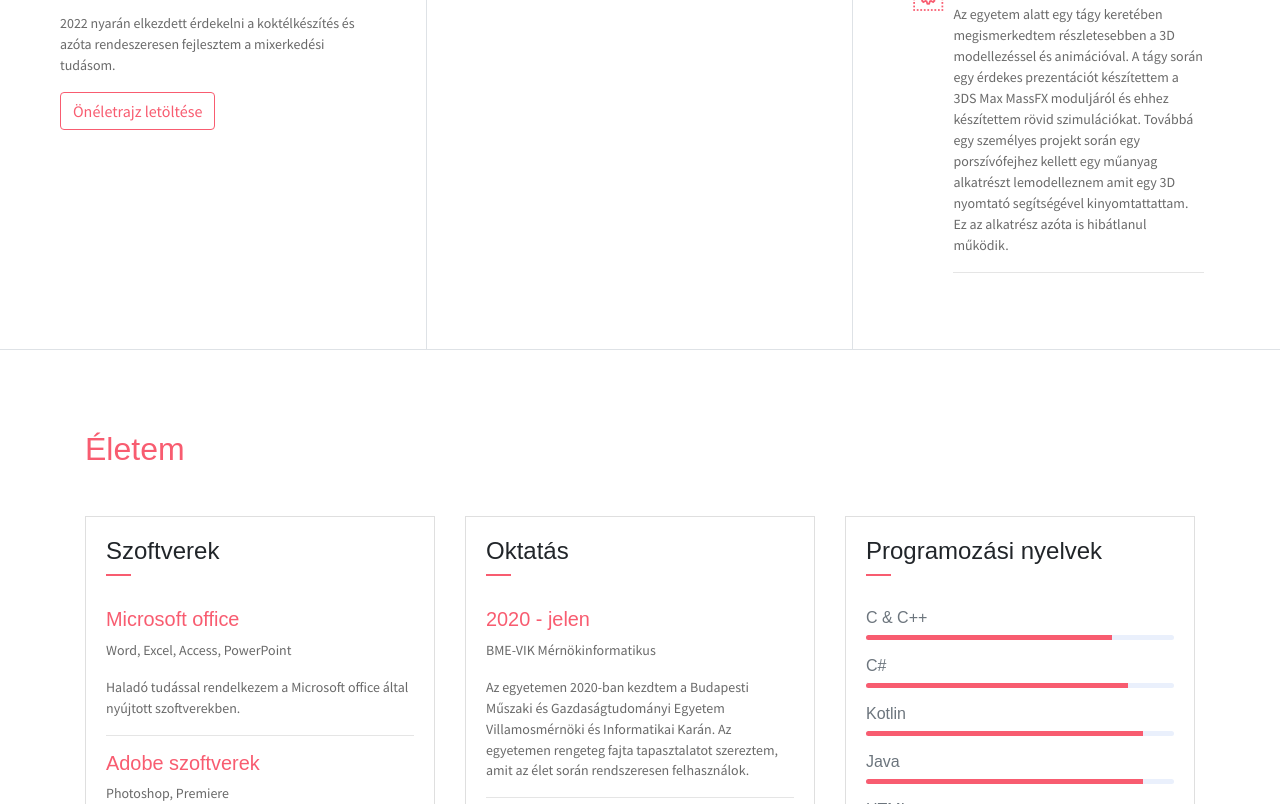
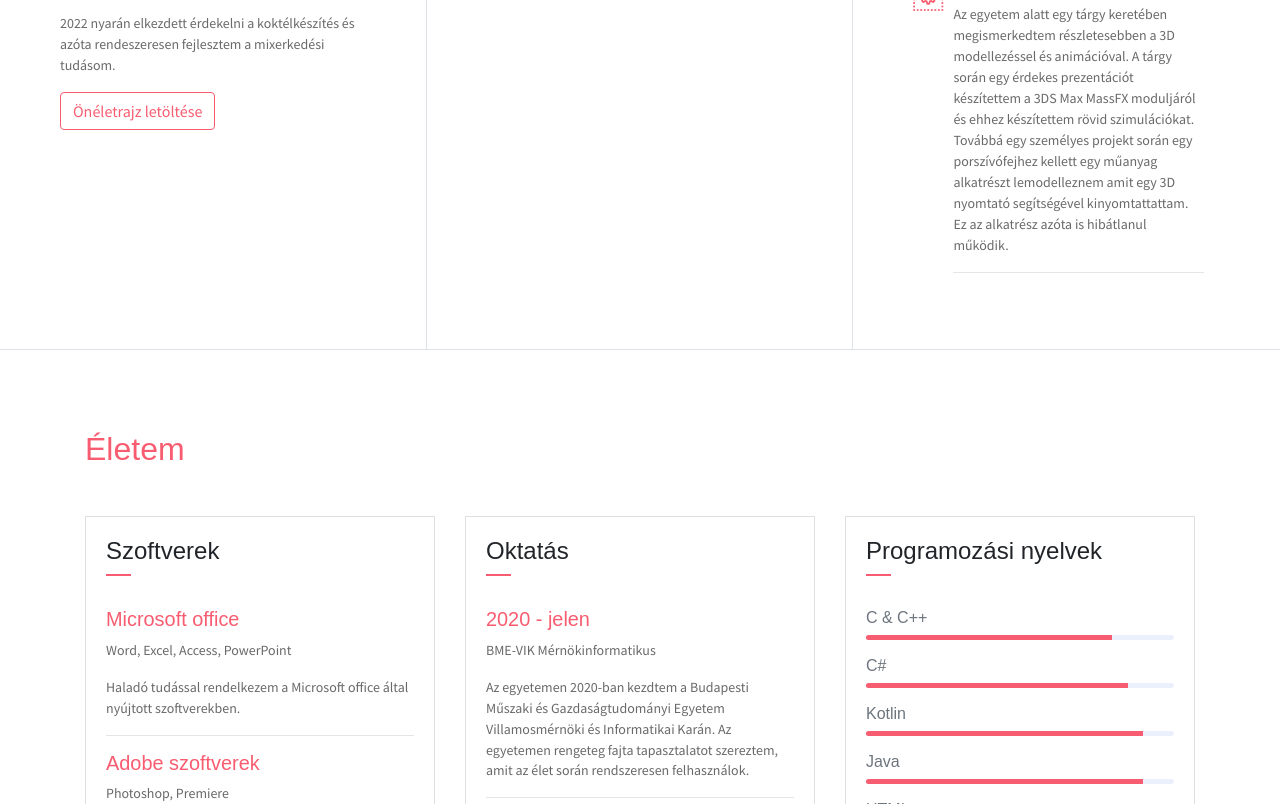
Before and after one commit to Vinnie180/Vinnie180.github.io, a website: page index.html in a window 1280 px wide. Shown: the part 1035-1839 px from the top of the page. Drawn offline with Linux system fonts and the light colour scheme; some icons are missing.

Commit message:
Fixed misstype

```diff
--- a/index.html
+++ b/index.html
@@ -104,7 +104,7 @@
                     <div class="col-1 text-danger pt-1"><i class="ti-widget icon-lg"></i></div>
                     <div class="col-10 ml-auto mr-3">
                         <h6>3D modellezés és animáció</h6>
-                        <p class="subtitle">Az egyetem alatt egy tágy keretében megismerkedtem részletesebben a 3D modellezéssel és animációval. A tágy során egy érdekes prezentációt készítettem a 3DS Max MassFX moduljáról és ehhez készítettem rövid szimulációkat. Továbbá egy személyes projekt során egy porszívófejhez kellett egy műanyag alkatrészt lemodelleznem amit egy 3D nyomtató segítségével kinyomtattattam. Ez az alkatrész azóta is hibátlanul működik.</p>
+                        <p class="subtitle">Az egyetem alatt egy tárgy keretében megismerkedtem részletesebben a 3D modellezéssel és animációval. A tárgy során egy érdekes prezentációt készítettem a 3DS Max MassFX moduljáról és ehhez készítettem rövid szimulációkat. Továbbá egy személyes projekt során egy porszívófejhez kellett egy műanyag alkatrészt lemodelleznem amit egy 3D nyomtató segítségével kinyomtattattam. Ez az alkatrész azóta is hibátlanul működik.</p>
                         <hr>
                     </div>
                 </div>
```
